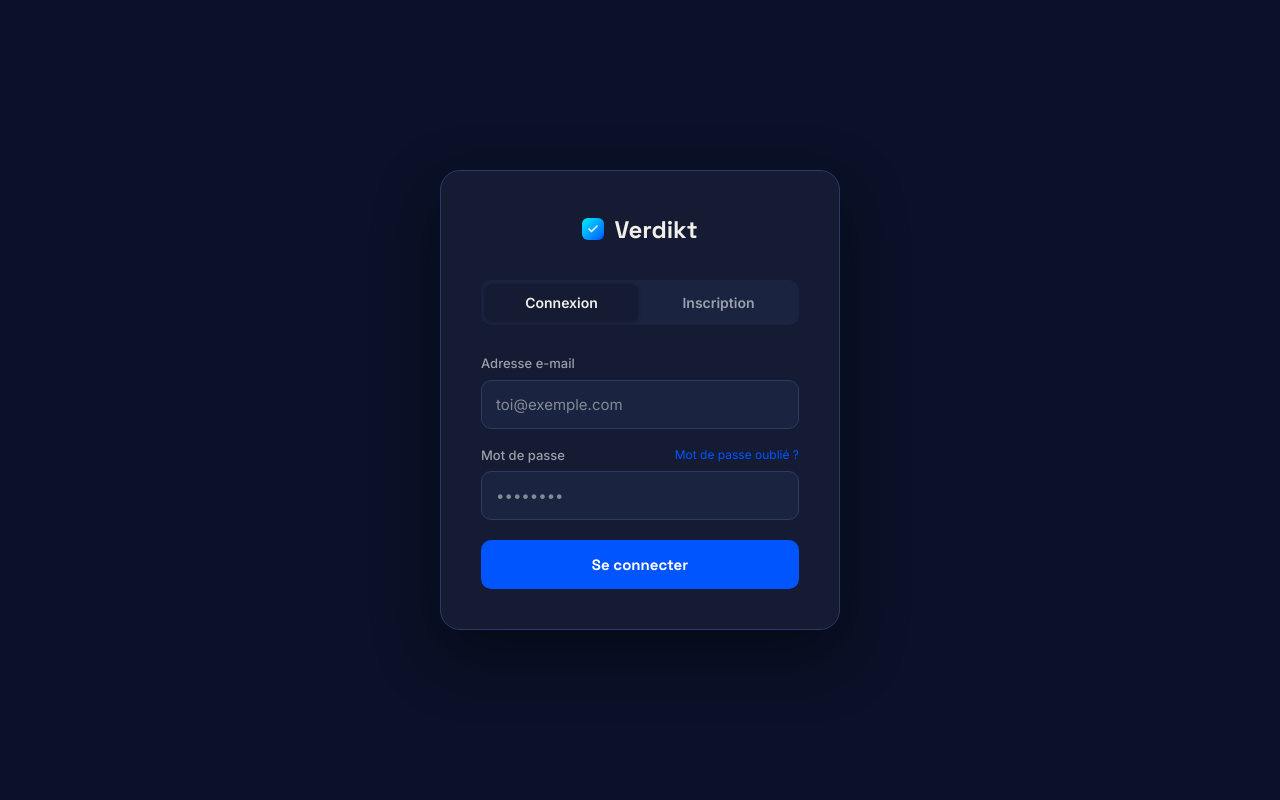
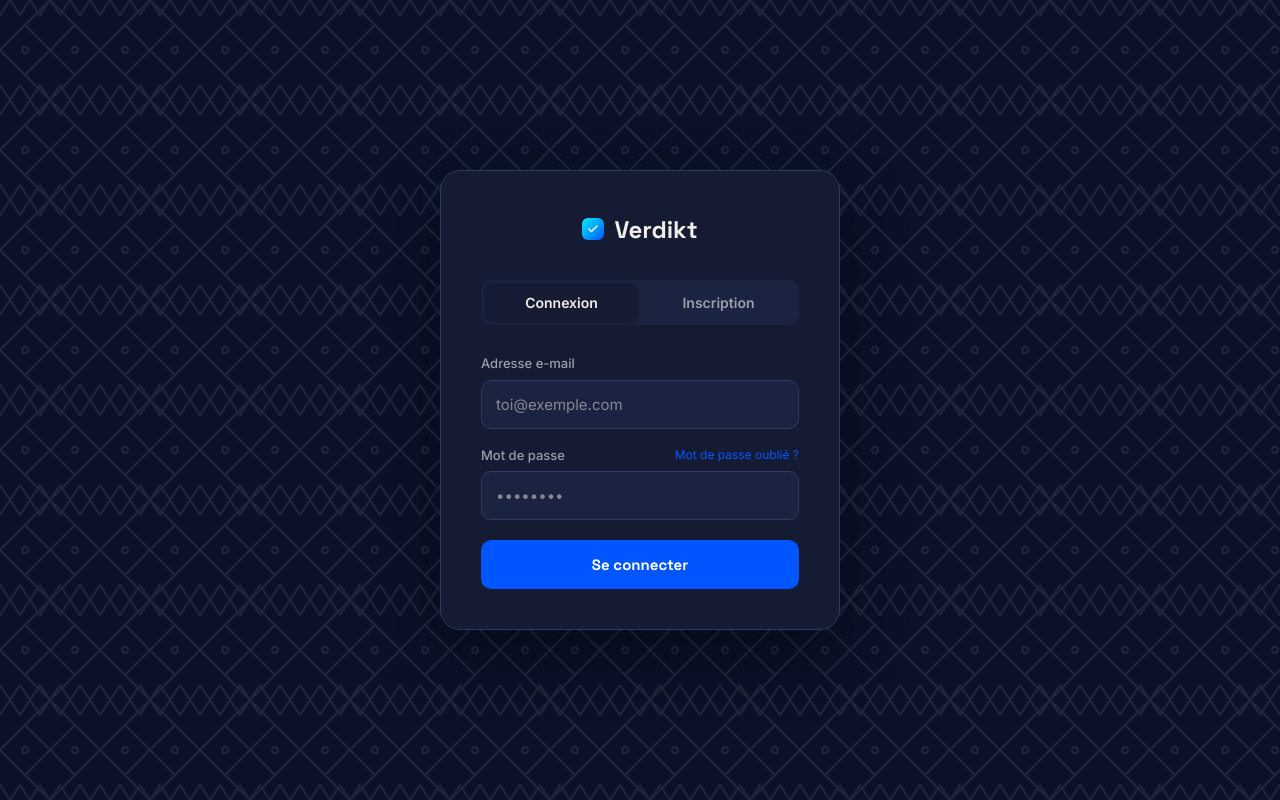
Before and after one commit to Darealnorbert/Verdikt-SaaS, a React (Vite) app: page /auth in a window 1280 px wide. Built offline with nearby package versions, Linux system fonts and the light colour scheme; no server answers.

Commit message:
fix(ui): remove solid backgrounds on pages to reveal bogolan pattern on body

```diff
--- a/src/pages/AuthPage.tsx
+++ b/src/pages/AuthPage.tsx
@@ -59,7 +59,7 @@ export default function AuthPage() {
   return (
     <div style={{
       display: 'flex', minHeight: '100vh', alignItems: 'center',
-      justifyContent: 'center', background: 'var(--ink)', padding: 24
+      justifyContent: 'center', padding: 24
     }}>
       <div style={{
         width: '100%', maxWidth: 400, background: 'var(--surface)',
--- a/src/pages/Dashboard.tsx
+++ b/src/pages/Dashboard.tsx
@@ -116,7 +116,7 @@ export default function Dashboard() {
   }
 
   return (
-    <div style={{ minHeight: '100vh', background: 'var(--ink)' }}>
+    <div style={{ minHeight: '100vh' }}>
       <nav style={{ padding: '18px 24px', borderBottom: '1px solid var(--border)', display: 'flex', justifyContent: 'space-between', alignItems: 'center' }}>
         <div style={{ display: 'flex', alignItems: 'center', gap: 9, fontFamily: "'Space Grotesk'", fontWeight: 700, fontSize: 19, color: 'var(--text)' }} onClick={() => navigate('/')} className="cursor-pointer">
           <span style={{
--- a/src/pages/Home.tsx
+++ b/src/pages/Home.tsx
@@ -12,7 +12,7 @@ import Footer from '@/components/nav/Footer'
 
 export default function Home() {
   return (
-    <div style={{ background: 'var(--ink)', minHeight: '100vh', position: 'relative', overflow: 'hidden' }}>
+    <div style={{ minHeight: '100vh', position: 'relative', overflow: 'hidden' }}>
       <div className="orb-1" />
       <div className="orb-2" />
       <div className="orb-3" />
--- a/src/pages/UpdatePassword.tsx
+++ b/src/pages/UpdatePassword.tsx
@@ -59,7 +59,7 @@ export default function UpdatePassword() {
   return (
     <div style={{
       display: 'flex', minHeight: '100vh', alignItems: 'center',
-      justifyContent: 'center', background: 'var(--ink)', padding: 24
+      justifyContent: 'center', padding: 24
     }}>
       <div style={{
         width: '100%', maxWidth: 400, background: 'var(--surface)',
```
